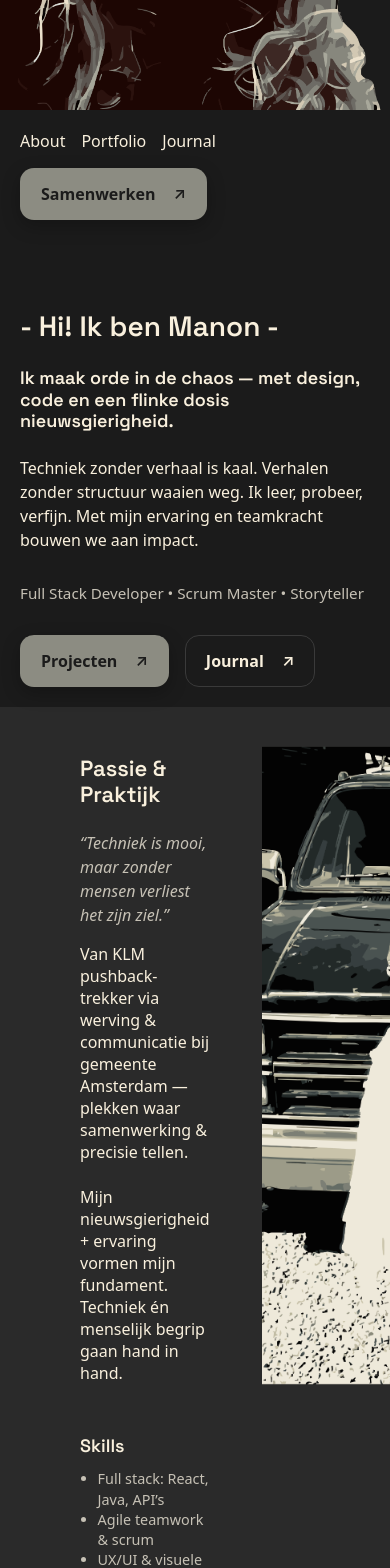
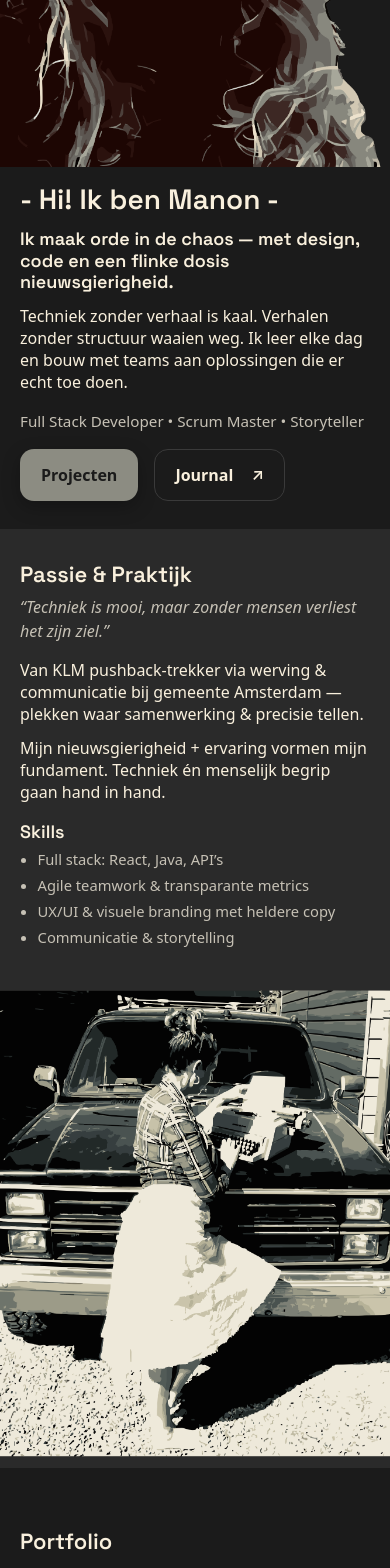
Before and after one commit to manonkeeman/manonkeeman, a React (Vite) app: page / in a window 390 px wide. Shown: the part 380-1948 px from the top of the page. Built offline with nearby package versions, Linux system fonts and the light colour scheme.

Commit message:
responsive Hero & About page

```diff
--- a/src/pages/About.jsx
+++ b/src/pages/About.jsx
@@ -2,64 +2,60 @@ import portrait from "../assets/Pics/ManonVintage.png";
 
 export default function About() {
     return (
-        <section id="about" className="section section-alt" style={{ padding: 0, margin: 0, overflow: "hidden" }}>
-            <div className="about-shell" style={{
-                display: "grid",
-                gridTemplateColumns: "1fr minmax(420px, 48vw)",
-                gap: 32,
-                alignItems: "stretch",
-                minHeight: "70vh"
-            }}>
-                {/* TEKST LINKS: flink verder naar rechts */}
-                <div className="about-copy" style={{
-                    padding: "48px clamp(20px,3vw,48px) 48px clamp(80px,10vw,140px)", // linker padding nu hoger
-                    display: "flex",
-                    flexDirection: "column",
-                    justifyContent: "center",
-                    maxWidth: "45ch" // smaller gemaakte tekstkolom
-                }}>
-                    <h2 className="about-title" style={{ marginBottom: "1.5rem" }}>Passie & Praktijk</h2>
+        <section id="about" className="section section-alt" style={{ padding: 0, margin: 0 }}>
+            <div className="about-shell">
+                {/* TEKST */}
+                <div className="about-copy">
+                    <h2 className="about-title">Passie & Praktijk</h2>
+                    <blockquote className="about-quote">“Techniek is mooi, maar zonder mensen verliest het zijn ziel.”</blockquote>
+                    <p className="about-text">Van KLM pushback-trekker via werving & communicatie bij gemeente Amsterdam — plekken waar samenwerking & precisie tellen.</p>
+                    <p className="about-text">Mijn nieuwsgierigheid + ervaring vormen mijn fundament. Techniek én menselijk begrip gaan hand in hand.</p>
 
-                    <blockquote className="about-quote" style={{ margin: "0 0 16px", fontStyle: "italic", color: "var(--muted)", lineHeight: 1.5 }}>
-                        “Techniek is mooi, maar zonder mensen verliest het zijn ziel.”
-                    </blockquote>
-
-                    <p className="about-text" style={{ marginBottom: "1.4rem" }}>
-                        Van KLM pushback-trekker via werving & communicatie bij gemeente Amsterdam — plekken waar samenwerking & precisie tellen.
-                    </p>
-
-                    <p className="about-text" style={{ marginBottom: "1.4rem" }}>
-                        Mijn nieuwsgierigheid + ervaring vormen mijn fundament. Techniek én menselijk begrip gaan hand in hand.
-                    </p>
-
-                    <h3 className="about-subtitle" style={{ margin: "1.8rem 0 0.8rem" }}>Skills</h3>
-
-                    <ul className="about-skills small" style={{ color: "var(--muted)", fontSize: "0.9rem", paddingLeft: "1.1rem", margin: 0, lineHeight: 1.4 }}>
+                    <h3 className="about-subtitle">Skills</h3>
+                    <ul className="about-skills">
                         <li>Full stack: React, Java, API’s</li>
-                        <li>Agile teamwork & scrum</li>
-                        <li>UX/UI & visuele branding</li>
+                        <li>Agile teamwork & transparante metrics</li>
+                        <li>UX/UI & visuele branding met heldere copy</li>
                         <li>Communicatie & storytelling</li>
                     </ul>
                 </div>
 
-                {/* FOTO RECHTS — full-bleed */}
-                <div className="about-photo" style={{ position: "relative", overflow: "hidden" }}>
-                    <img
-                        src={portrait}
-                        alt="Portret Manon"
-                        style={{
-                            display: "block",
-                            width: "100%",
-                            height: "95vh",
-                            objectFit: "cover",
-                            objectPosition: "center",
-                            marginTop: "-5vh",
-                            marginBottom: "-5vh",
-                            borderRadius: 0,
-                        }}
-                    />
+                {/* FOTO */}
+                <div className="about-photo">
+                    <img src={portrait} alt="Portret Manon" />
                 </div>
             </div>
+
+            <style>{`
+        .about-shell{
+          min-height: 80vh;
+          display:grid;
+          grid-template-columns: 1fr minmax(420px, 48vw);
+          grid-template-areas: "copy photo";
+        }
+        .about-copy { grid-area: copy; align-self:center; padding: 48px clamp(20px,3vw,48px); max-width: 56ch; }
+        .about-photo{ grid-area: photo; position:relative; overflow:hidden; }
+        .about-photo img{ display:block; width:100%; height:92vh; object-fit:cover; margin: -6vh 0 -8vh; }
+
+        /* Mobiel: tekst → foto */
+        @media (max-width: 920px){
+          .about-shell{
+            grid-template-columns: 1fr;
+            grid-template-areas:
+              "copy"
+              "photo";
+          }
+          .about-copy{ padding: 32px 20px; }
+          .about-photo img{ height:58vh; margin:0; }
+        }
+
+        /* Kleine typografie accenten */
+        .about-title{ margin: 0 0 8px; }
+        .about-quote{ margin: 0 0 16px; font-style: italic; color: var(--muted); line-height: 1.5; }
+        .about-text{ margin: 0 0 12px; }
+        .about-subtitle{ margin: 18px 0 6px; }
+        .about-skills{ margin:0; padding:0 0 0 1.1rem; display:grid; gap:6px; color: var(--muted); font-size: .92rem; }
+      `}</style>
         </section>
     );
 }
--- a/src/pages/Hero.jsx
+++ b/src/pages/Hero.jsx
@@ -1,123 +1,108 @@
-import heroImg from "../assets/Pics/ManonFront.png";
+import { useState } from "react";
+import heroImg from "../assets/pics/manonfront.png";
 
 export default function Hero() {
+    const [open, setOpen] = useState(false);
+
     return (
         <section id="home" style={{ padding: 0, margin: 0 }}>
             <div className="hero-shell">
+                {/* NAV als eigen grid-item (desktop) + hamburger (mobiel) */}
+                <nav className={`hero-nav ${open ? "open" : ""}`} aria-label="Primaire navigatie">
+                    <button
+                        className="hero-menu-btn"
+                        aria-label="Open menu"
+                        aria-expanded={open}
+                        onClick={() => setOpen(!open)}
+                    >
+                        ☰
+                    </button>
+
+                    <ul className="hero-links">
+                        <li><a href="#about" className="nav-link">About</a></li>
+                        <li><a href="#portfolio" className="nav-link">Portfolio</a></li>
+                        <li><a href="#journal" className="nav-link">Journal</a></li>
+                        <li><a href="#contact" className="btn btn-primary" data-arrow>Samenwerken</a></li>
+                    </ul>
+                </nav>
+
+                {/* FOTO */}
                 <div className="hero-left">
                     <img src={heroImg} alt="Hero visual" />
                 </div>
 
-                <div className="hero-right">
-                    <nav className="hero-nav" aria-label="Primaire navigatie">
-                        <a href="#about" className="nav-link">About</a>
-                        <a href="#portfolio" className="nav-link">Portfolio</a>
-                        <a href="#journal" className="nav-link">Journal</a>
-                        <a href="#contact" className="btn btn-primary" data-arrow="true">Samenwerken</a>
-                    </nav>
-
-                    <div className="hero-copy spaced">
-                        <h1>- Hi! Ik ben Manon -</h1>
-                        <h3>Ik maak orde in de chaos — met design, code en een flinke dosis nieuwsgierigheid.</h3>
-                        <p>
-                            Techniek zonder verhaal is kaal.
-                            Verhalen zonder structuur waaien weg.
-                            Ik leer, probeer, verfijn.
-                            Met mijn ervaring en teamkracht bouwen we aan impact.</p>
-                        <p className="small">Full Stack Developer • Scrum Master • Storyteller</p>
-                        <div style={{ display: "flex", gap: 16 }}>
-                            <a href="#portfolio" className="btn btn-primary" data-arrow="true">Projecten</a>
-                            <a href="#journal" className="btn btn-outline" data-arrow="true">Journal</a>
-                        </div>
+                {/* TEKST */}
+                <div className="hero-copy">
+                    <h1>- Hi! Ik ben Manon -</h1>
+                    <h3>Ik maak orde in de chaos — met design, code en een flinke dosis nieuwsgierigheid.</h3>
+                    <p>Techniek zonder verhaal is kaal. Verhalen zonder structuur waaien weg. Ik leer elke dag en bouw met teams aan oplossingen die er echt toe doen.</p>
+                    <p className="small">Full Stack Developer • Scrum Master • Storyteller</p>
+                    <div className="hero-ctas">
+                        <a href="#portfolio" className="btn btn-primary">Projecten</a>
+                        <a href="#journal" className="btn btn-outline" data-arrow>Journal</a>
                     </div>
                 </div>
             </div>
 
+            {/* Component styles */}
             <style>{`
-        /* Full-bleed grid zonder container */
-        .hero-shell {
-          width: 100vw;
-          display: grid;
+        .hero-shell{
+          width:100vw;
+          min-height:100vh;
+          display:grid;
           grid-template-columns: 1fr minmax(420px, 48vw);
-          min-height: 100vh;
+          grid-template-areas:
+            "image nav"
+            "image copy";
         }
+        .hero-nav   {
+          grid-area: nav;
+          display:flex;
+          align-items:flex-start;
+          gap:28px;
+          justify-self:end;
+        }
+        .hero-left  { grid-area: image; }
+        .hero-copy  {
+          grid-area: copy;
+          align-self:start;
+          justify-self:end;
+          max-width: 56ch;
+          padding-top: 12px;
+        }
+        .hero-ctas  { display:flex; gap:16px; margin-top:16px; }
+        .hero-left img{ display:block; width:100%; height:100vh; object-fit:cover; border-radius:0; }
 
-        .hero-left img {
-          display: block;
-          width: 100%;
-          height: 100vh;
-          object-fit: cover;
-          border-radius: 0;
-        }
+        /* Desktop nav layout */
+        .hero-menu-btn{ display:none; background:none; border:1px solid var(--border); padding:8px 12px; border-radius:8px; color:var(--text); cursor:pointer; }
+        .hero-links{ list-style:none; display:flex; gap:28px; margin:0; padding:0; align-items:center; }
+        .hero-links li{ margin:0; }
 
-        .hero-right {
-          display: flex;
-          flex-direction: column;
-          align-items: flex-end;
-          justify-content: flex-start;
-          padding: 28px clamp(20px, 3vw, 48px);
-          gap: 40px; /* meer ruimte tussen nav en hero-copy */
-        }
-
-        .hero-nav {
-          width: 100%;
-          display: flex;
-          align-items: center;
-          gap: 28px;
-          justify-content: flex-end;
-        }
-
-        .nav-link {
-          color: var(--text);
-          text-decoration: none;
-        }
-        .nav-link:hover,
-        .nav-link:focus-visible {
-          color: var(--accent);
-          text-decoration: underline;
-          text-decoration-color: var(--accent);
-        }
-
-        /* Spacing voor hero-copy */
-        .hero-copy.spaced {
-          /* Verschuif wat naar beneden */
-          padding-top: 80px;
-        }
-        .hero-copy.spaced h1 {
-          margin: 0 0 24px;
-        }
-        .hero-copy.spaced h3 {
-          margin: 0 0 24px;
-        }
-        .hero-copy.spaced p {
-          margin: 0 0 30px;
-          line-height: 1.5;
-        }
-
-        .hero-copy p.small {
-          margin: 0 0 30px;
-        }
-
-        @media (max-width: 920px) {
-          .hero-shell {
+        /* Mobiel: hamburger bovenaan, daarna image, dan copy met extra ruimte */
+        @media (max-width: 920px){
+          .hero-shell{
             grid-template-columns: 1fr;
+            grid-template-areas:
+              "nav"
+              "image"
+              "copy";
           }
-          .hero-left img {
-            height: 58vh;
+          .hero-nav{
+            width:100%;
+            justify-self:center; /* <-- hier centreer je de nav container in mobiel */
+            align-items:center;
+            justify-content:center; /* centreert contents binnen de nav */
+            padding:12px 16px;
           }
-          .hero-right {
-            align-items: flex-start;
-            padding: 20px;
-            gap: 30px;
+          .hero-menu-btn{ display:inline-flex; }
+          .hero-links{ display:none; }
+          .hero-nav.open .hero-links{
+            display:flex; flex-direction:column; align-items:center; gap:10px; width:100%; margin-top:12px;
+            background: var(--bg-alt); border:1px solid var(--border); border-radius:12px; padding:12px;
           }
-          .hero-nav {
-            justify-content: flex-start;
-            flex-wrap: wrap;
-            gap: 16px;
-          }
-          .hero-copy.spaced {
-            padding-top: 60px;
-          }
+          .hero-left img{ height:58vh; }
+          .hero-copy{ justify-self:start; padding: 16px 20px 28px; max-width: 65ch; }
+          .hero-ctas{ margin-top: 18px; }
         }
       `}</style>
         </section>
--- a/src/pages/Scrummaster.jsx
+++ b/src/pages/Scrummaster.jsx
@@ -1,6 +1,4 @@
-import ManonMunchen from "../assets/Pics/ManonMunchen.jpeg";
 import KLMPushback from "../assets/Pics/KlmPushback.jpeg";
-import SamenwerkenLaptop from "../assets/Pics/SamenwerkenLaptop.jpeg"; // zorg dat dit bestand bestaat
 
 export default function Scrummaster() {
     return (
@@ -22,9 +20,7 @@ export default function Scrummaster() {
                             transparant werken.
                         </p>
                     </div>
-                    <div className="image">
-                        <img src={ManonMunchen} alt="München — cockpitmoment" />
-                    </div>
+
                 </div>
 
                 {/* Blok 2 */}
@@ -60,9 +56,7 @@ export default function Scrummaster() {
                             veerkracht en een focus op samenwerking bouw ik mee aan duurzame verandering.
                         </p>
                     </div>
-                    <div className="image">
-                        <img src={SamenwerkenLaptop} alt="Scrum training bij Brunel" />
-                    </div>
+
                 </div>
 
                 <footer className="small">
```
